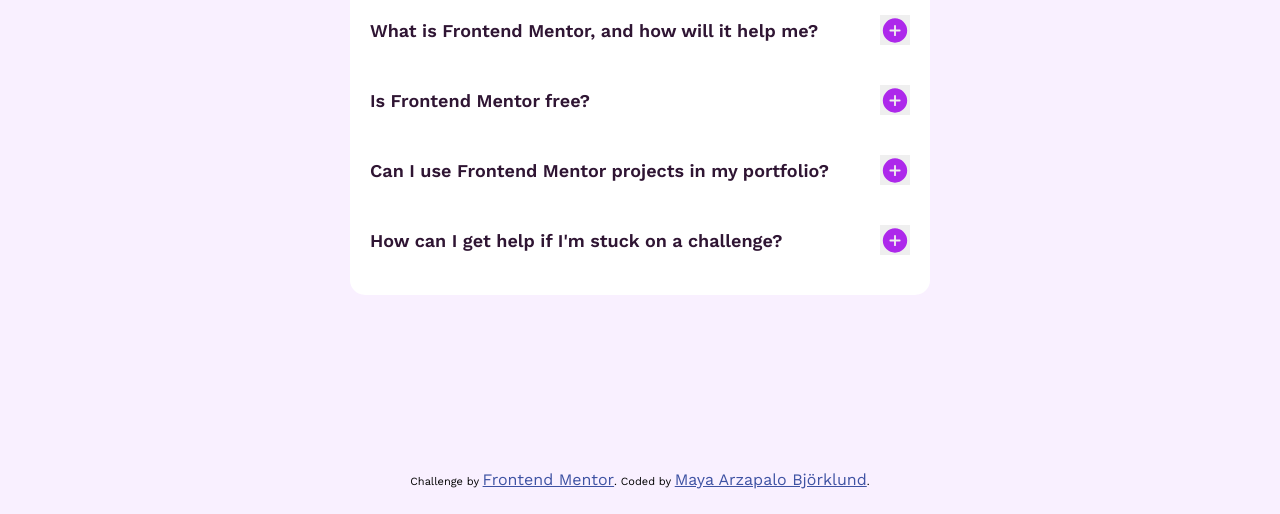
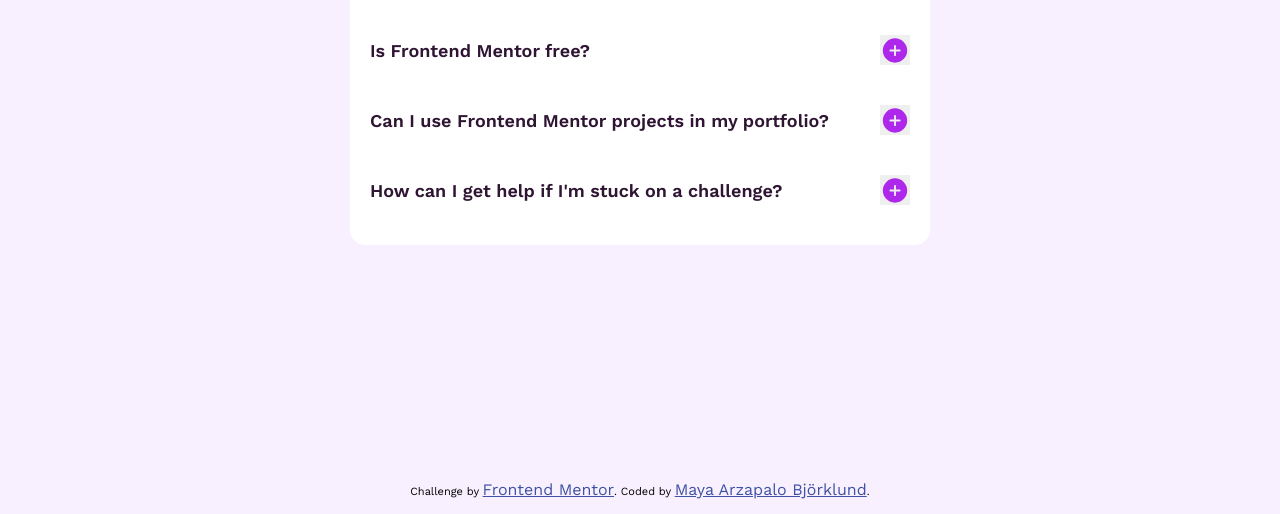
Before and after one commit to Mayonesa90/faq-accordion, a plain HTML site: page index.html in a window 1280 px wide. Shown: the part 286-800 px from the top of the page. Drawn offline with nearby package versions, Linux system fonts and the light colour scheme.

Commit message:
finishing touches

```diff
--- a/style.css
+++ b/style.css
@@ -11,6 +11,7 @@ body {
     background-size: contain;
     background-repeat: no-repeat;
     background-color: hsl(275, 100%, 97%);
+    position: static;
 
     @media only screen and (min-width: 650px) {
         background-image: url(assets/images/background-pattern-desktop.svg);
@@ -21,7 +22,25 @@ body {
     height: 100vh;
     display: grid;
     justify-content: center;
+    /* z-index: 2; */
+    align-items: center;
+
 }
+
+/* .wrapper-header {
+    background-image: url(assets/images/background-pattern-mobile.svg);
+    z-index: 1;
+    background-position: top;
+    background-size: cover;
+    background-repeat: no-repeat;
+    height: 300px;
+
+
+    @media only screen and (min-width: 650px) {
+        background-image: url(assets/images/background-pattern-desktop.svg);
+    }
+
+} */
 
 .header {
     display: flex;
@@ -59,8 +78,13 @@ body {
     border-radius: 15px;
     padding: 20px;
     max-width: 540px;
-    margin: 150px 15px;
+    margin: 0 15px;
     height: max-content;
+    position: absolute;
+    /* z-index: 2; */
+    top: 100px;
+    place-self: center;
+
 
     @media only screen and (min-width: 650px) {
         width: 540px;
@@ -88,3 +112,9 @@ body {
     width: 30px;
     height: 30px;
 }
+
+.attribution {
+    place-self: flex-end;
+    margin-bottom: 15px;
+    justify-self: center;
+}
```
Also changed, not shown: index.html (+2 -0 lines).
